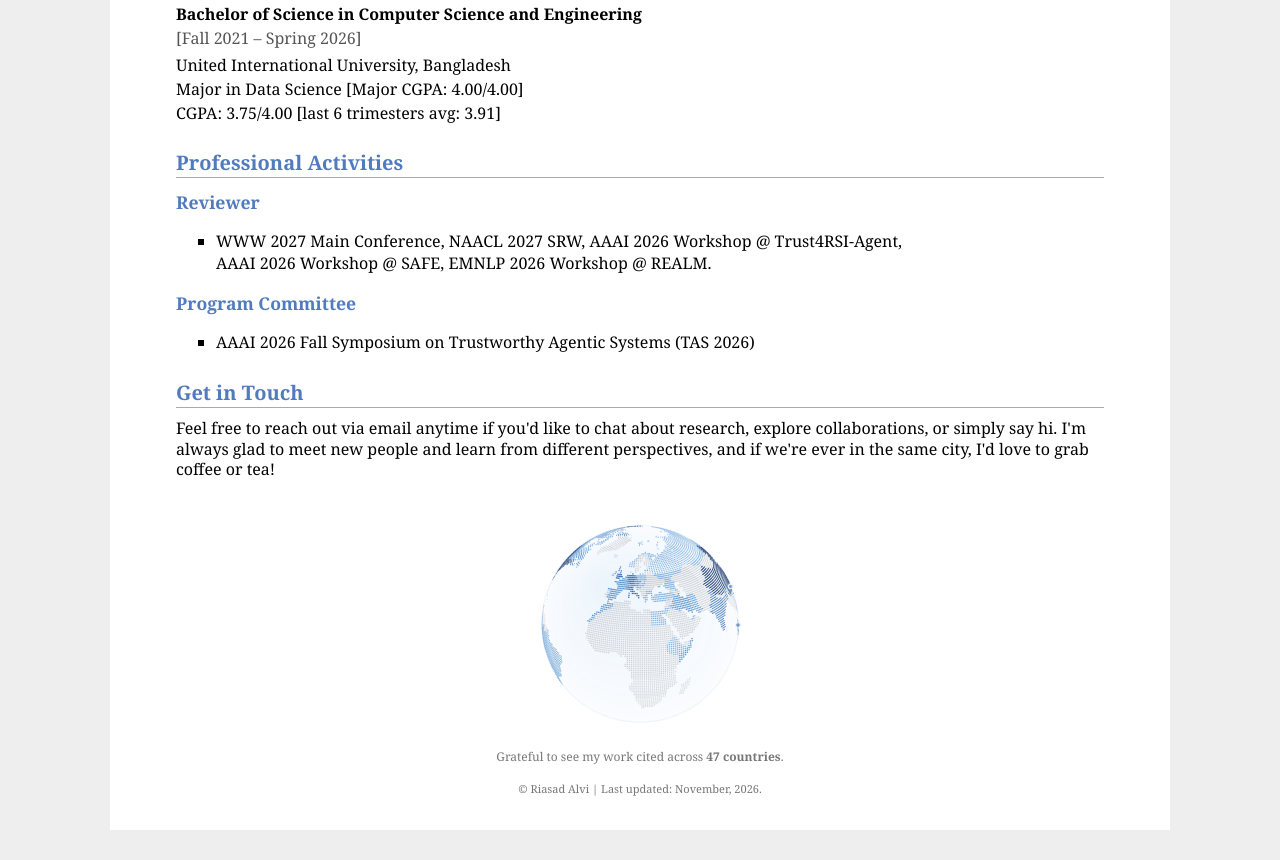
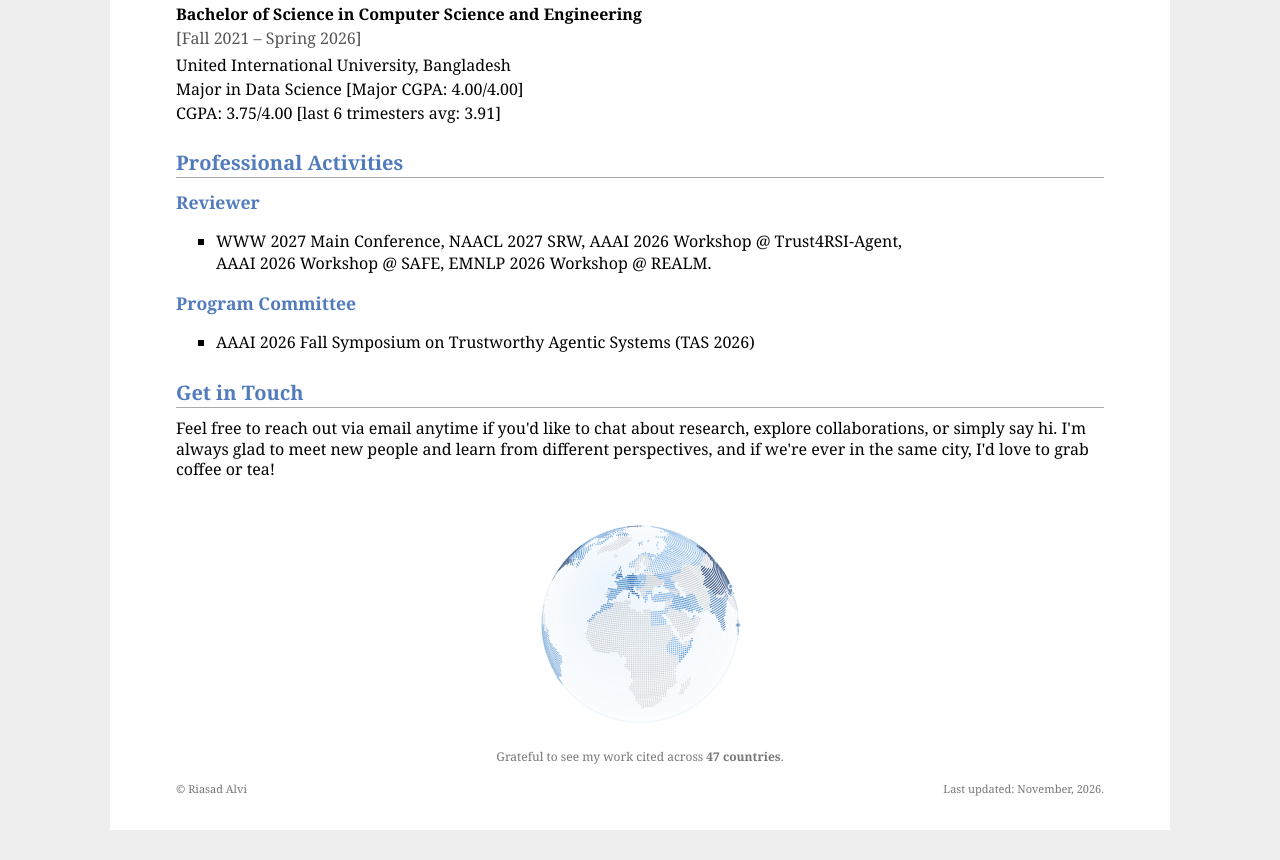
Before and after one commit to alvi-uiu/alvi-uiu.github.io, a plain HTML site: page index.html in a window 1280 px wide. Shown: the part 2453-3313 px from the top of the page. Drawn offline with Linux system fonts and the light colour scheme; animation ran at ten frames a second.

Commit message:
Split the footer into the two bottom corners

```diff
--- a/index.html
+++ b/index.html
@@ -230,8 +230,12 @@ html.abstract-open { overflow: hidden; }
   text-align: center;
 }
 .page-credit {
+  display: flex;
+  justify-content: space-between;
+  align-items: baseline;
+  flex-wrap: wrap;
+  gap: 4px 16px;
   margin: 2px 0 4px;
-  text-align: center;
   font-size: 11px;
   color: #777;
 }
@@ -466,7 +470,7 @@ html.abstract-open { overflow: hidden; }
 	<div class="globe-caption">Grateful to see my work cited across <strong><span id="globe-count">47</span> countries</strong>.</div>
 </div>
 
-<div class="page-credit">&copy; Riasad Alvi | Last updated: November, 2026.</div>
+<div class="page-credit"><span>&copy; Riasad Alvi</span><span>Last updated: November, 2026.</span></div>
 
 <div class="abstract-overlay" id="abstract-overlay" hidden>
 	<div class="abstract-card" role="dialog" aria-modal="true" aria-labelledby="abstract-title">
```
